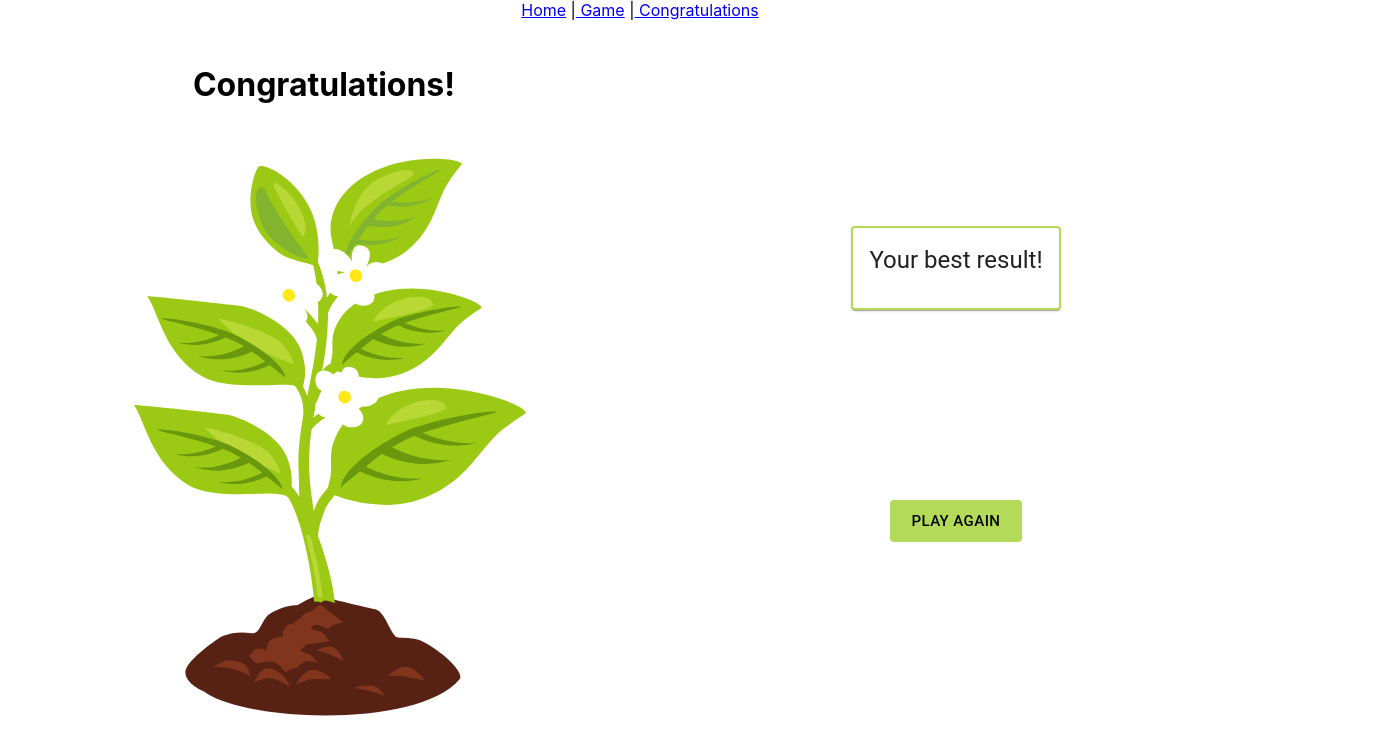
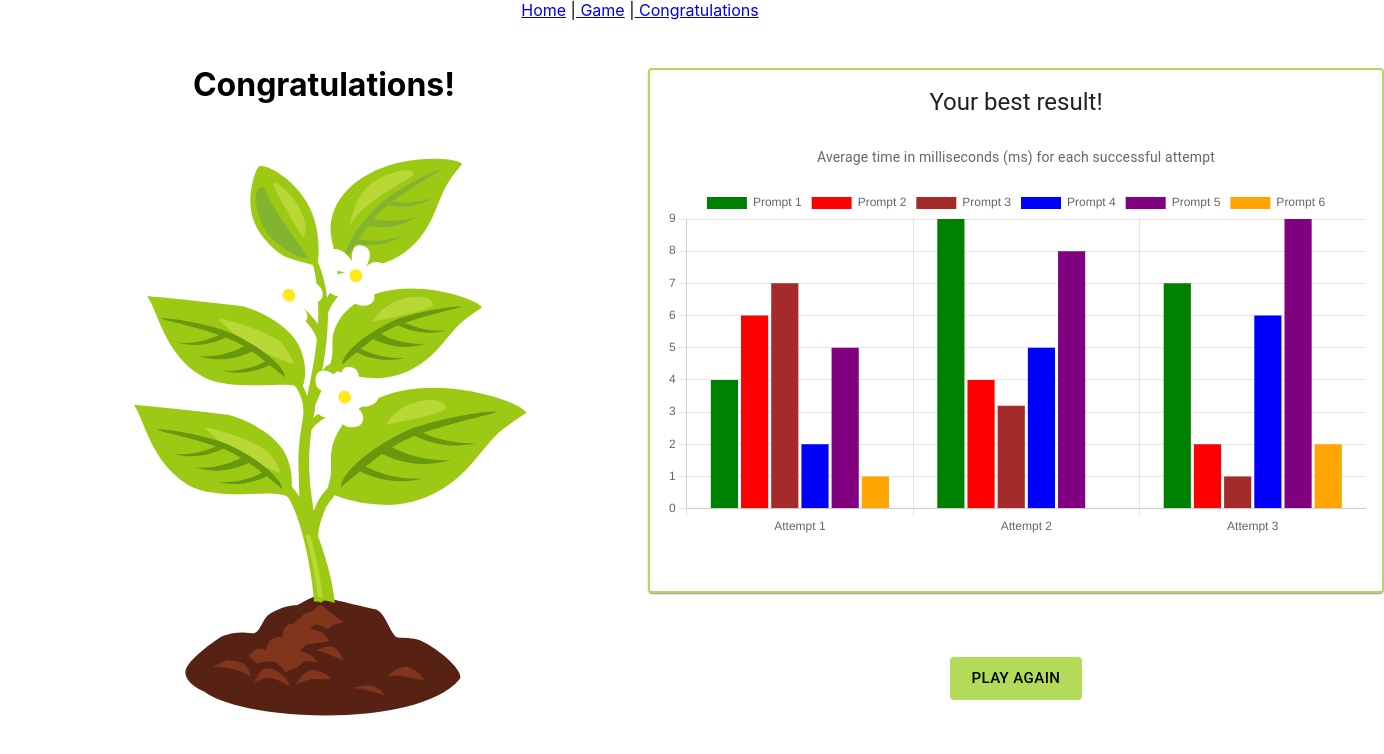
Before and after one commit to wshe874/702-Project, a React (Create React App) app in the folder game-version/: page /congratulations in a window 1280 px wide. Shown: the top 754 px of the page, 1384 px wide, since content can reach past the window. Built offline with nearby package versions, Linux system fonts and the light colour scheme.

Commit message:
add chart with placeholder values

```diff
--- a/game-version/src/Pages/Congratulations.js
+++ b/game-version/src/Pages/Congratulations.js
@@ -1,10 +1,52 @@
-import React from "react";
+import React, { useState } from "react";
 import Grid from "@mui/material/Grid";
 import Animation from "../components/Animation";
+import BarChart from "../components/BarChart";
 import { Box, Button, Card, CardContent, Typography } from "@mui/material";
 import { Link } from "react-router-dom";
+import { placeholderGameData } from "../utils/placeholderGameData";
 
 function Congratulations() {
+  const options = {
+    animation: {
+      duration: 5000,
+    },
+  };
+  const [gameData, setGameDate] = useState({
+    labels: ["Attempt 1", "Attempt 2", "Attempt 3"],
+    datasets: [
+      {
+        label: "Prompt 1",
+        data: placeholderGameData.map((data) => data.promptTimes[0]),
+        backgroundColor: ["green"],
+      },
+      {
+        label: "Prompt 2",
+        data: placeholderGameData.map((data) => data.promptTimes[1]),
+        backgroundColor: ["red"],
+      },
+      {
+        label: "Prompt 3",
+        data: placeholderGameData.map((data) => data.promptTimes[2]),
+        backgroundColor: ["brown"],
+      },
+      {
+        label: "Prompt 4",
+        data: placeholderGameData.map((data) => data.promptTimes[3]),
+        backgroundColor: ["blue"],
+      },
+      {
+        label: "Prompt 5",
+        data: placeholderGameData.map((data) => data.promptTimes[4]),
+        backgroundColor: ["purple"],
+      },
+      {
+        label: "Prompt 6",
+        data: placeholderGameData.map((data) => data.promptTimes[5]),
+        backgroundColor: ["orange"],
+      },
+    ],
+  });
   return (
     <>
       <Box
@@ -33,7 +75,7 @@ function Congratulations() {
           <Grid
             container
             direction="column"
-            justifyContent="space-evenly"
+            justifyContent="space-around"
             alignItems="center"
             item
             xs={6}
@@ -43,6 +85,14 @@ function Congratulations() {
                 <Typography gutterBottom variant="h5" component="div">
                   Your best result!
                 </Typography>
+                <br></br>
+                <Typography variant="body2" color="text.secondary">
+                  Average time in milliseconds (ms) for each successful attempt
+                </Typography>
+                <br></br>
+                <div style={{ height: "380px", width: "700px" }}>
+                  <BarChart chartData={gameData} options={options} />
+                </div>
               </CardContent>
             </Card>
             <Button
--- /dev/null
+++ b/game-version/src/components/BarChart.js
@@ -0,0 +1,9 @@
+import React from "react";
+import { Bar } from "react-chartjs-2";
+import { Chart as ChartJS } from "chart.js/auto"; // keep this line so that the graph is displayed
+
+function BarChart({ chartData, options }) {
+  return <Bar data={chartData} options={options} />;
+}
+
+export default BarChart;
--- /dev/null
+++ b/game-version/src/utils/placeholderGameData.js
@@ -0,0 +1,14 @@
+export const placeholderGameData = [
+  {
+    attempt: 1,
+    promptTimes: [4, 6, 7, 2, 5, 1],
+  },
+  {
+    attempt: 2,
+    promptTimes: [9, 4, 3.2, 5, 8],
+  },
+  {
+    attempt: 3,
+    promptTimes: [7, 2, 1, 6, 9, 2],
+  },
+];
```
Also changed, not shown: game-version/package.json (+3 -5 lines), 1 other file (tests, documents, lock files or other folders).
